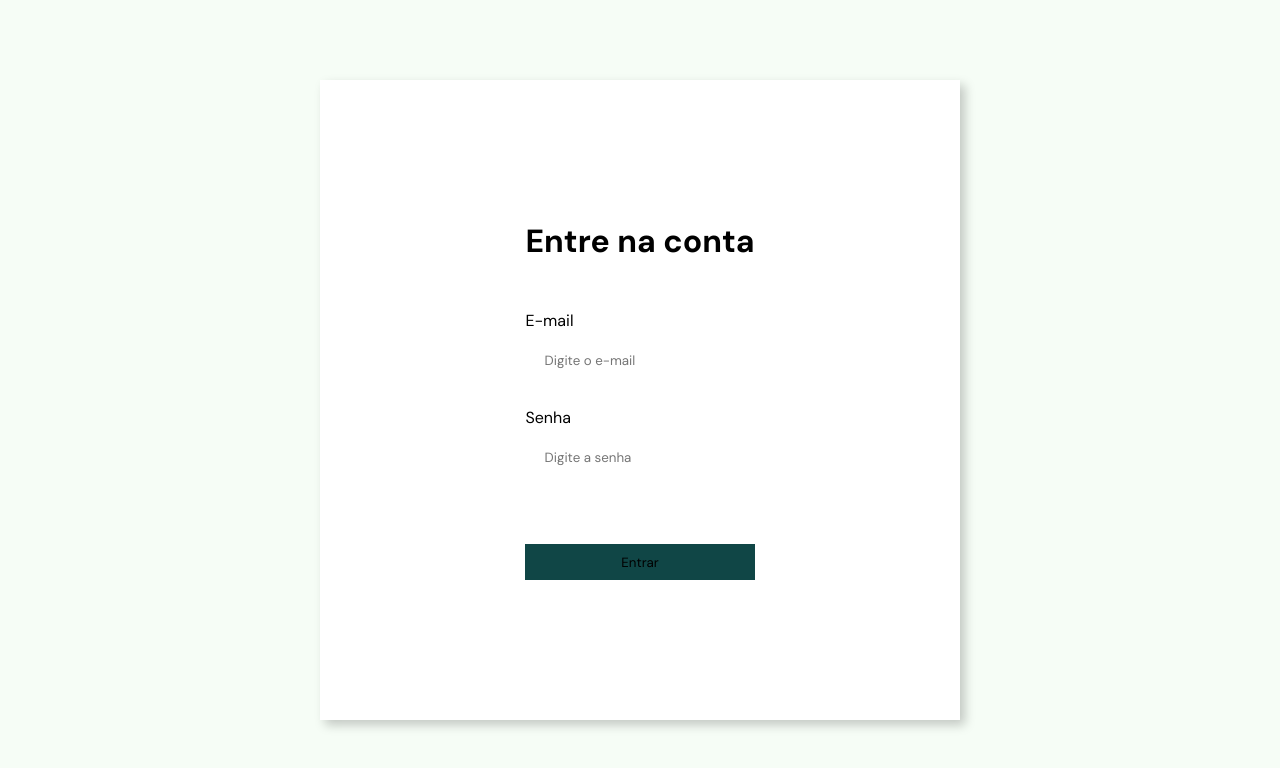
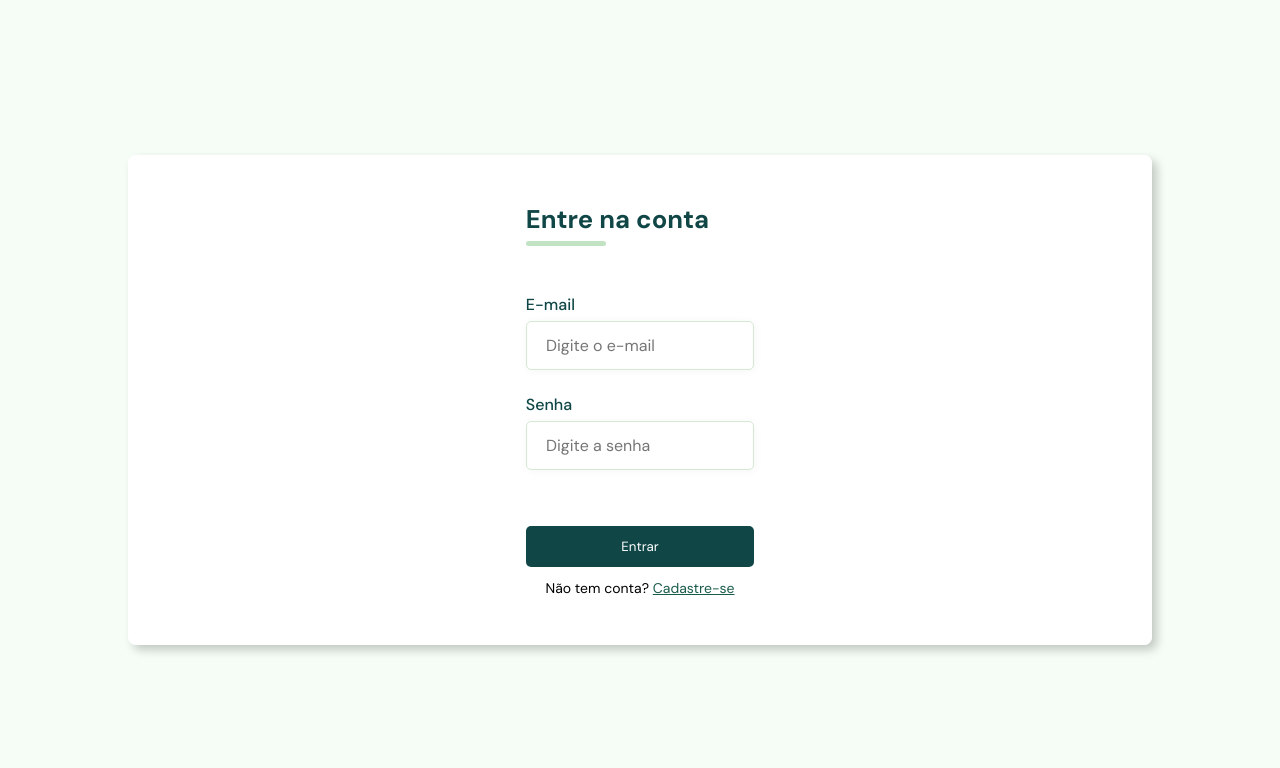
Before and after one commit to antoniotrauthmann/projeto-es, a PHP site: page / in a window 1280 px wide. Shown: the top 768 px of the page. Run offline with PHP 8.4, Linux system fonts and the light colour scheme.

Commit message:
Corrigindo erro da tabela produto do banco de dados, adicionando backend da tela de cadastro de produtos e alterando as telas de login e cadastro de usuário (agora elas tem botões e mesmo css)

```diff
--- a/index.php
+++ b/index.php
@@ -6,12 +6,14 @@ error_reporting(E_ALL);
 require_once 'config/conexao.php';
 require_once 'src/Controller/PostController.php';
 require_once 'src/Controller/UsuarioController.php';
+require_once 'src/Controller/ProdutoController.php';
 
 //(Roteamento simples)
 $rota = $_GET['rota'] ?? 'login';
 
 $controller = new PostController($mysqli);
 $usuarioController = new UsuarioController($mysqli);
+$produtoController = new ProdutoController($mysqli);
 
 if ($rota === 'login') {
     $usuarioController->login();
@@ -29,6 +31,8 @@ if ($rota === 'login') {
     $controller->excluir();
 } elseif ($rota === 'manual') {
     include 'src/View/manualView.php';
+} elseif ($rota === 'cadastrar_produto') {
+    $produtoController->cadastrar();
 } else {
     echo "<h1>404 - Rota não encontrada</h1>";
 }
--- /dev/null
+++ b/src/Controller/ProdutoController.php
@@ -0,0 +1,29 @@
+<?php
+require_once __DIR__ . '/../Model/ProdutoModel.php';
+
+class ProdutoController {
+    private $db;
+
+    public function __construct($mysqli) {
+        $this->db = $mysqli;
+    }
+
+    public function cadastrar() {
+        $erro = null;
+
+        if ($_SERVER['REQUEST_METHOD'] === 'POST') {
+            $nome      = trim($_POST['nome']);
+            $categoria = $_POST['categoria'];
+            $preco     = $_POST['preco'];
+            $estoque   = $_POST['estoque'];
+
+            $model = new ProdutoModel($this->db);
+            $model->inserir($nome, $categoria, $preco, $estoque);
+
+            header("Location: index.php?rota=cadastrar_produto");
+            exit();
+        }
+
+        include __DIR__ . '/../View/Cadastro_produto/index.php';
+    }
+}
--- /dev/null
+++ b/src/Model/ProdutoModel.php
@@ -0,0 +1,16 @@
+<?php
+class ProdutoModel {
+    private $db;
+
+    public function __construct($mysqli) {
+        $this->db = $mysqli;
+    }
+
+    public function inserir($nome, $categoria, $preco, $estoque, $id_loja = null) {
+        $stmt = $this->db->prepare(
+            "INSERT INTO produto (nome, categoria, preco, estoque, id_loja) VALUES (?, ?, ?, ?, ?)"
+        );
+        $stmt->bind_param("ssdii", $nome, $categoria, $preco, $estoque, $id_loja);
+        $stmt->execute();
+    }
+}
--- a/src/Model/banco_de_dados.sql
+++ b/src/Model/banco_de_dados.sql
@@ -147,7 +147,6 @@ CREATE TABLE `produto` (
   `id_loja` int(11) DEFAULT NULL,
   `nome` varchar(150) NOT NULL,
   `categoria` ENUM('planta','kit_jardinagem','suplemento','semente','ferramenta','acessorio') NOT NULL,
-  `categoria` int(11) NOT NULL,
   `preco` decimal(10,2) NOT NULL,
   `estoque` int(11) NOT NULL DEFAULT 0
 ) ENGINE=InnoDB DEFAULT CHARSET=utf8mb4 COLLATE=utf8mb4_uca1400_ai_ci;
--- a/src/View/Cadastro_usuario/index.php
+++ b/src/View/Cadastro_usuario/index.php
@@ -20,9 +20,6 @@
                 <div class="form-header">
                     <div class="title">
                         <h1>Cadastre seu perfil</h1>
-                    </div>
-                    <div class="login-button">
-                        <button type="button" onclick="window.location.href='index.php?rota=login'">Entrar</button>
                     </div>
                 </div>
 
@@ -62,6 +59,9 @@
                 <div class="continue-button">
                     <button type="submit">Prosseguir</button>
                 </div>
+                <p style="text-align:center; margin-top: 12px; font-size: 14px;">
+                    Já tem conta? <a href="index.php?rota=login" style="color: #1a5c4a;">Entrar</a>
+                </p>
             </form>
         </div>
     </div>
--- a/src/View/Login/index.php
+++ b/src/View/Login/index.php
@@ -1,6 +1,7 @@
 <?php if (session_status() === PHP_SESSION_NONE) session_start(); ?>
 <!DOCTYPE html>
 <html lang="pt-BR">
+
 <head>
     <meta charset="UTF-8">
     <meta http-equiv="X-UA-Compatible" content="IE=edge">
@@ -8,6 +9,7 @@
     <title>Login</title>
     <link rel="stylesheet" href="src/View/Login/style.css">
 </head>
+
 <body>
     <div class="container">
         <div class="form-image">
@@ -25,6 +27,7 @@
                     <p class="erro"><?= htmlspecialchars($erro) ?></p>
                 <?php endif; ?>
 
+                <div class="input-group">
                     <div class="input-box">
                         <label for="email">E-mail</label>
                         <input id="email" name="email" type="email" placeholder="Digite o e-mail" required>
@@ -33,11 +36,17 @@
                         <label for="senha">Senha</label>
                         <input id="senha" name="senha" type="password" placeholder="Digite a senha" required>
                     </div>
+                </div>
                 <div class="continue-button">
                     <button type="submit">Entrar</button>
                 </div>
+                <p style="text-align:center; margin-top: 12px; font-size: 14px;">
+                    Não tem conta? <a href="index.php?rota=cadastro" style="color: #1a5c4a;">Cadastre-se</a>
+                </p>
             </form>
         </div>
     </div>
+
 </body>
+
 </html>
--- a/src/View/Login/style.css
+++ b/src/View/Login/style.css
@@ -1,12 +1,13 @@
 @import url('https://fonts.googleapis.com/css2?family=DM+Sans:ital,opsz,wght@0,9..40,100..1000;1,9..40,100..1000&display=swap');
-*{
+
+* {
     padding: 0;
     margin: 0;
     box-sizing: border-box;
     font-family: "DM Sans", sans-serif;
 }
 
-body{
+body {
     width: 100%;
     height: 100vh;
     display: flex;
@@ -15,11 +16,13 @@ body{
     background-color: #f6fdf6;
 }
 
-.container{
+.container {
     width: 80%;
     height: 80vh;
     display: flex;
-    box-shadow: 5px 5px 10px rgba(0, 0, 0, .212);
+    box-shadow: 5px 5px 10px rgba(0, 0, 0, 0.212);
+    border-radius: 8px;
+    overflow: hidden;
 }
 
 .form-image {
@@ -31,13 +34,11 @@ body{
     padding: 1rem;
 }
 
-.form-image{
-    width: 50rem;
+.form-image img {
+    width: 35rem;
+    max-width: 100%;
 }
 
-.form-image img{
-    width: 36rem;
-}
 
 .form {
     width: 50%;
@@ -46,50 +47,63 @@ body{
     align-items: center;
     flex-direction: column;
     background-color: #ffffff;
-    padding: 10rem;
+    padding: 3rem 4rem;
+    overflow-y: auto;
 }
 
-.form-header{
-    margin-bottom: 3rem;
+
+.form-header {
+    width: 100%;
+    margin-bottom: 2rem;
     display: flex;
     justify-content: space-between;
+    align-items: center;
 }
+
+.form-header h1 {
+    font-size: 1.6rem;
+    font-weight: 700;
+    color: rgb(16, 70, 70);
+    position: relative;
+}
+
+.form-header h1::after {
+    content: '';
+    display: block;
+    width: 5rem;
+    height: 0.3rem;
+    background-color: #c2e2c4;
+    margin-top: 0.3rem;
+    border-radius: 10px;
+}
+
 
 .login-button {
     display: flex;
     align-items: center;
 }
 
-.login-button button{
+.login-button button {
     border: none;
-    background-color:rgb(16, 70, 70);
+    background-color: rgb(16, 70, 70);
     padding: 0.4rem 1rem;
     border-radius: 5px;
     cursor: pointer;
+    transition: background-color 0.2s;
 }
 
-.login-button button:hover{
+.login-button button:hover {
     background-color: #c2e2c4;
 }
 
-.login-button button a{
+.login-button button a {
     text-decoration: none;
     font-weight: 500;
     color: #fff;
 }
 
-.form-header h1::after{
-    margin-bottom: '';
-    display: block;
-    width: 5rem;
-    height: 0.3rem;
-    background-color: aqua;
-    margin: 0 auto;
-    position: absolute;
-    border-radius: 10px;
-}
-
 .input-group {
+    width: 100%;
     display: flex;
     flex-wrap: wrap;
     justify-content: space-between;
@@ -97,69 +111,118 @@ body{
 }
 
 .input-box {
+    width: 100%;
     display: flex;
     flex-direction: column;
     margin-bottom: 1.1rem;
 }
 
-.input-box input{
-    margin: 0.5rem 0;
-    padding: 0.8rem 1.2rem;
-    border: none;
-    border-radius: 5px;
-    box-shadow: 1px, 1px, 10px, #0000002a;
+.input-box label {
+    font-size: 1rem;
+    font-weight: 500;
+    color: rgb(16, 70, 70);
 }
 
-.input-box input:hover{
-    background-color: #c2e2c4;
+.input-box input {
+    font-size: 1rem;
+    margin: 0.4rem 0;
+    padding: 0.8rem 1.2rem;
+    border: 1px solid #d4ead5;
+    border-radius: 5px;
+    outline: none;
+    box-shadow: 1px 1px 10px #0000000a;
+    transition: background-color 0.2s, border-color 0.2s;
+}
 
+.input-box input:hover,
+.input-box input:focus {
+    background-color: #f0faf0;
+    border-color: rgb(16, 70, 70);
+}
+
+.continue-button {
+    width: 100%;
 }
 
 .continue-button button {
     width: 100%;
-    margin-top: 2.5rem;
+    margin-top: 1rem;
     border: none;
     background-color: rgb(16, 70, 70);
-    padding: 0.6rem;
+    border-radius: 5px;
+    padding: 0.75rem;
     cursor: pointer;
+    transition: background-color 0.2s;
+    color: white
 }
 
-.continue-button button:hover{
-    background-color: #c2e2c4;
+.continue-button button:hover {
+    background-color: #4a9e6b;
 }
 
-.continue-button button a{
+.continue-button button a {
     text-decoration: none;
-    font-size: 0.93rem;
-    font-weight: 500;
+    font-size: 0.95rem;
+    font-weight: 600;
     color: #fff;
 }
 
-@media screen and (max-width: 1330px){
+#picture__input {
+    display: none;
+}
+
+.picture {
+    width: 200px;
+    height: 200px;
+    background: #c2e2c4;
+    display: flex;
+    align-items: center;
+    justify-content: center;
+    cursor: pointer;
+    border: 3px dashed rgb(16, 70, 70);
+    border-radius: 4px;
+    transition: background-color 0.2s, color 0.2s;
+}
+
+.picture:hover {
+    background-color: rgb(16, 70, 70);
+    color: #c2e2c4;
+}
+
+/* ── Responsividade ──────────────────────────────── */
+@media screen and (max-width: 1330px) {
     .form-image {
         display: none;
     }
-    .container{
-        width: 50%;
+
+    .container {
+        width: 55%;
     }
-    .form{
+
+    .form {
         width: 100%;
+        padding: 3rem;
     }
 }
-@media screen and (max-height: 1064) {
 
+@media screen and (max-width: 768px) {
     .container {
-        width: 90%;
+        width: 80%;
+    }
+
+    .form {
+        padding: 2rem 1.5rem;
+    }
+}
+
+@media screen and (max-height: 1064px) {
+    .container {
+        width: 80%;
         height: auto;
-        flex-direction: column;
-        overflow-y: scroll;
-        flex-wrap: nowrap;
-        max-height: 10rem;
     }
+
     .input-group {
         flex-direction: column;
-        overflow-y: scroll;
         flex-wrap: nowrap;
-        max-height: 10rem;
     }
 }
```
Also changed, not shown: src/View/Cadastro_produto/index.php (+34 -32 lines), src/View/Cadastro_usuario/style.css (+11 -13 lines). Lines whose indentation alone changed are shown as unchanged.
